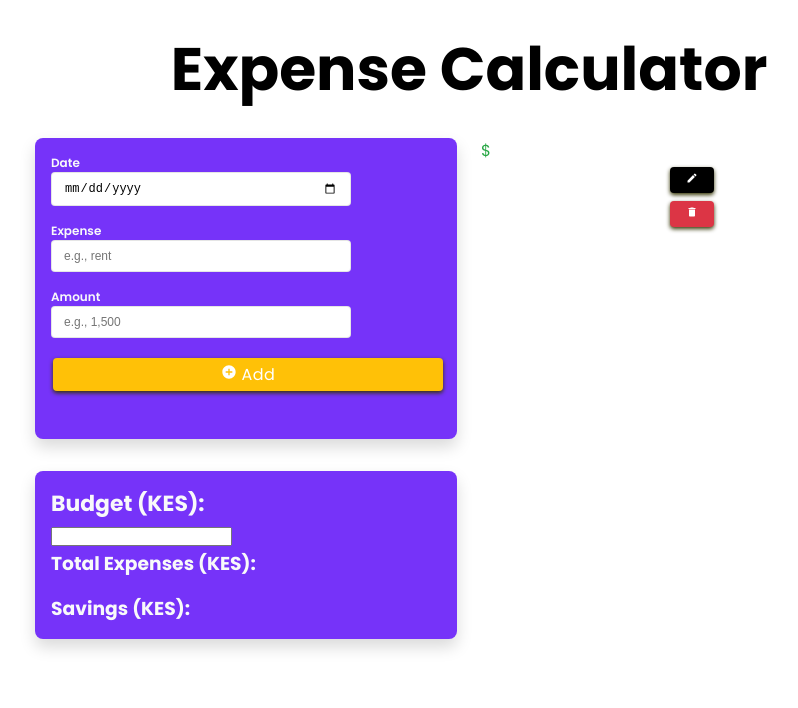
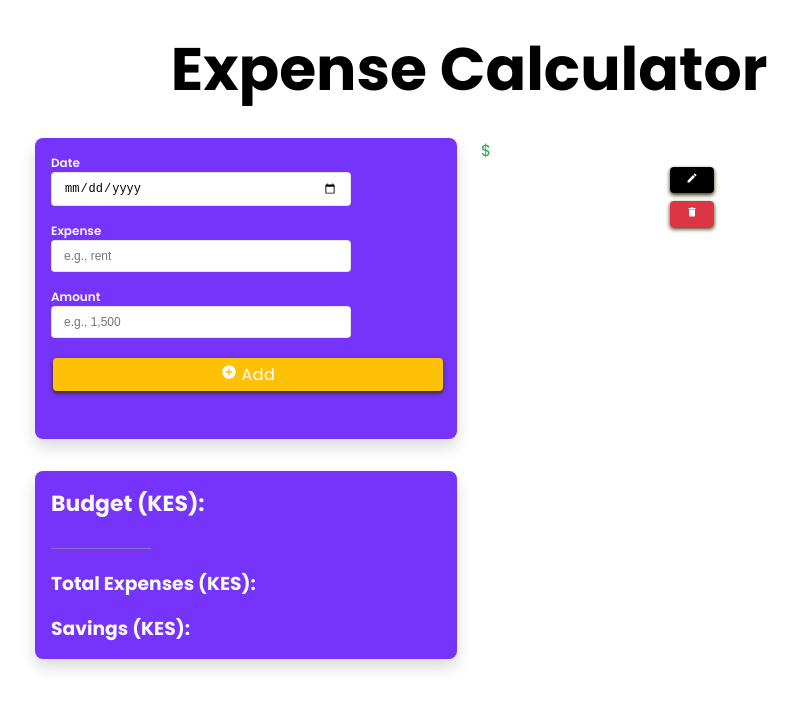
Before and after one commit to spectr-e/react-projects, a React (Vite) app: page / in a window 1280 px wide. Shown: the top 708 px of the page, without its empty margins (171-969 px from the left). Built offline with nearby package versions, Linux system fonts and the light colour scheme.

Commit message:
style(BudgetStyle): Include removal of the input arrows for number fields

```diff
--- a/src/Projects/25-expenses-calculator-app/ExpenseCalculatorApp.jsx
+++ b/src/Projects/25-expenses-calculator-app/ExpenseCalculatorApp.jsx
@@ -26,7 +26,7 @@ const ExpenseCalculatorApp = () => {
             <div className='card-body'>
               <BudgetStyle>
                 <h3>Budget (KES): </h3>
-                <input type='number' value={''} />
+                <input type='number' />
               </BudgetStyle>
               <h3 className='mb-1'>Total Expenses (KES): </h3>
 
--- a/src/Projects/25-expenses-calculator-app/styles/BudgetStyle.js
+++ b/src/Projects/25-expenses-calculator-app/styles/BudgetStyle.js
@@ -1,3 +1,21 @@
 import styled from 'styled-components'
 
-export const BudgetStyle = styled.h3``
+export const BudgetStyle = styled.h3`
+  input {
+    outline: none;
+    border: none;
+    width: 100px;
+    background: inherit;
+    color: inherit;
+    text-align: right;
+    border-bottom: 1px solid #9999;
+    padding: 4px 8px;
+    margin-bottom: 20px;
+    font-weight: bold;
+    &::-webkit-inner-spin-button,
+    ::-webkit-outer-spin-button {
+      -webkit-appearance: none;
+      margin: 0;
+    }
+  }
+`
```
